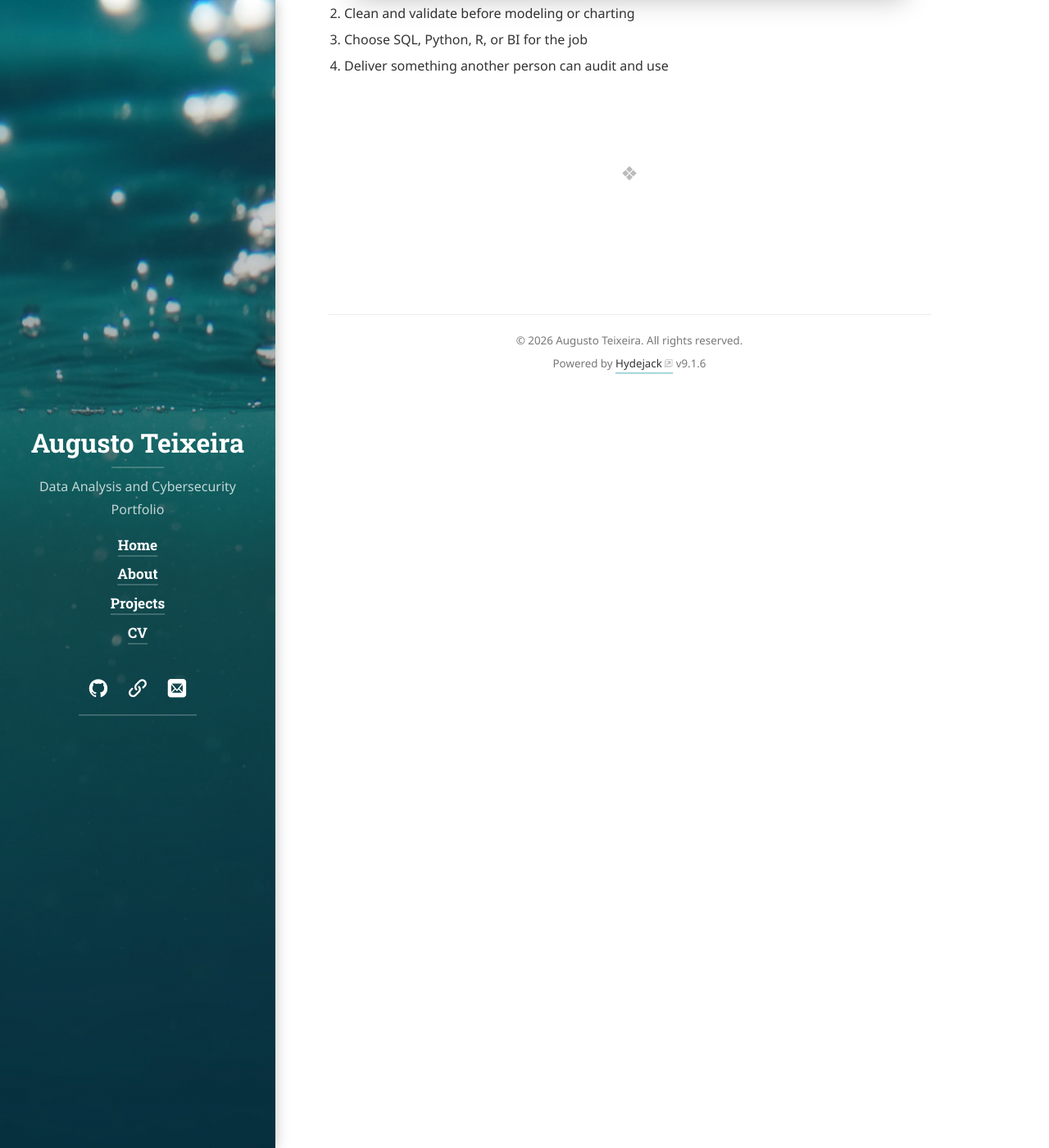
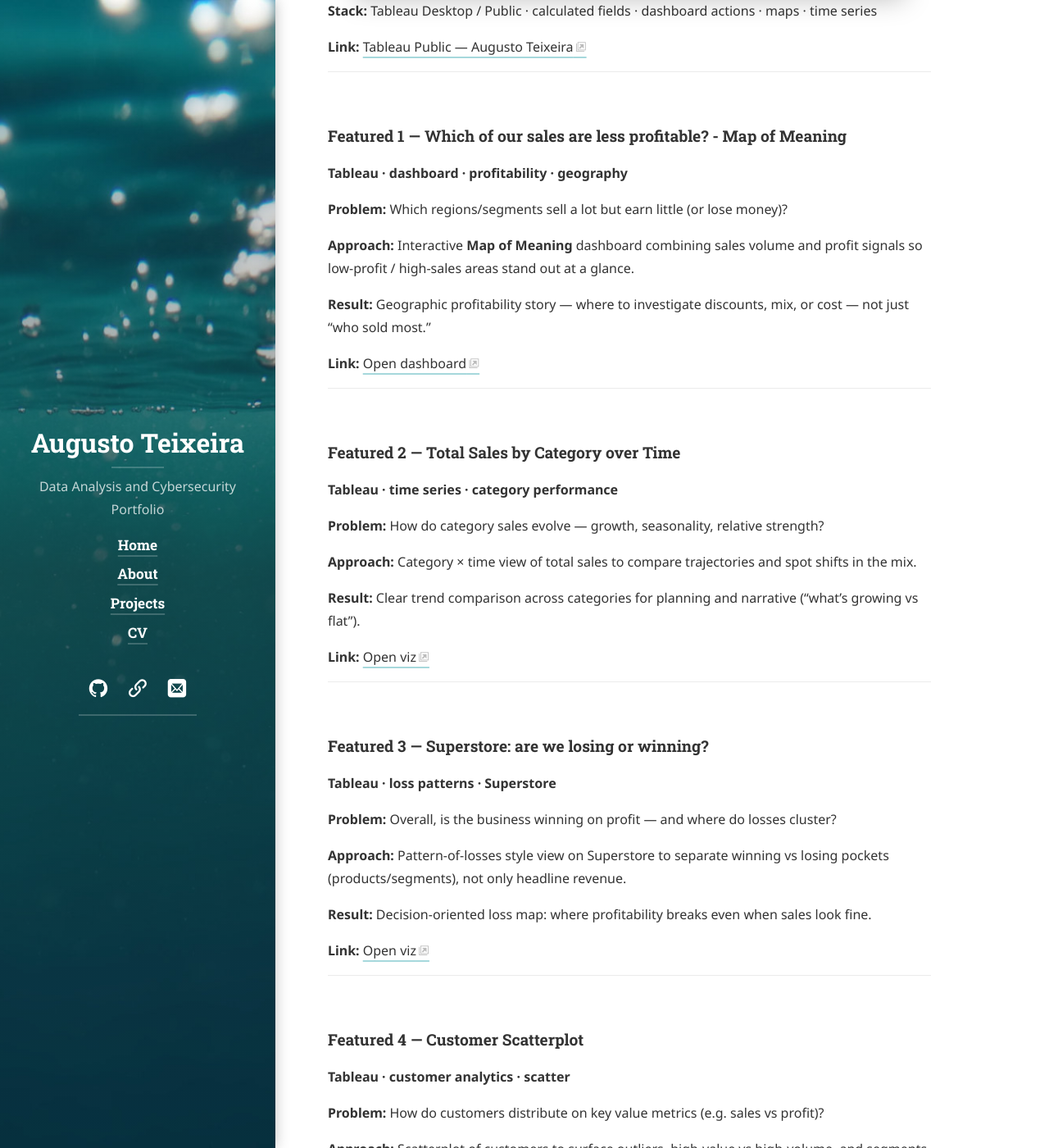
Before and after one commit to a-teixeira/a-teixeira.github.io, a Jekyll site: the page built from projects.md, in a window 1280 px wide and 1400 px high, scrolled down 3616 px. Shown: the whole window at 82% size. Built offline with Jekyll 4.4.1, drawn with Linux system fonts in a browser that asks for light colours; cached includes are drawn as plain includes; nearby versions of some CDN libraries; some web fonts are replaced; library files that are not in the unit come from our copies; some of the changed text lies outside the part shown.

Commit message:
add tableau projects and links projects.md

```diff
--- a/projects.md
+++ b/projects.md
@@ -93,13 +93,94 @@
 
 ## BI / Tableau
 
-### [Dashboard title]
-**Tableau · dashboards** · Year
+### Tableau Public portfolio (14+ vizzes)
+**Tableau · interactive dashboards · Open data** · ongoing
 
-**Problem.** Who needed which decisions?
-**Approach.** KPIs, filters, layout, storytelling.
-**Result.**
-**Link.** Tableau Public or screenshot in `assets/img/projects/`
+**Problem:** Turn sales, geography, and operational data into views that answer business questions quickly — profitability, category trends, customer patterns, loss hotspots.
+
+**Approach:** Built and published **15 visualizations** on Tableau Public (dashboards and analytical sheets): calculated fields, dual axes, maps, scatterplots, control charts, filters, and dashboard layout for stakeholder storytelling. Mix of **interactive dashboards** and focused single-sheet analyses (mainly Superstore; also CO₂, conflict, and other open datasets).
+
+**Result:** A public portfolio of KPI- and question-driven views recruiters can open in the browser — no install needed.
+
+**Stack:** Tableau Desktop / Public · calculated fields · dashboard actions · maps · time series
+
+**Link:** [Tableau Public — Augusto Teixeira](https://public.tableau.com/app/profile/augusto.teixeira/vizzes)
+
+---
+
+### Featured 1 — Which of our sales are less profitable? - Map of Meaning
+**Tableau · dashboard · profitability · geography**
+
+**Problem:** Which regions/segments sell a lot but earn little (or lose money)?
+
+**Approach:** Interactive **Map of Meaning** dashboard combining sales volume and profit signals so low-profit / high-sales areas stand out at a glance.
+
+**Result:** Geographic profitability story — where to investigate discounts, mix, or cost — not just “who sold most.”
+
+**Link:** [Open dashboard](https://public.tableau.com/app/profile/augusto.teixeira/viz/WhichofoursalesarelessprofitableMapofMeaning/Dashboard1)
+
+---
+
+### Featured 2 — Total Sales by Category over Time
+**Tableau · time series · category performance**
+
+**Problem:** How do category sales evolve — growth, seasonality, relative strength?
+
+**Approach:** Category × time view of total sales to compare trajectories and spot shifts in the mix.
+
+**Result:** Clear trend comparison across categories for planning and narrative (“what’s growing vs flat”).
+
+**Link:** [Open viz](https://public.tableau.com/app/profile/augusto.teixeira/viz/TotalSalesbyCategoryoverTime/TotalSalesbyCategoryoverTime)
+
+---
+
+### Featured 3 — Superstore: are we losing or winning?
+**Tableau · loss patterns · Superstore**
+
+**Problem:** Overall, is the business winning on profit — and where do losses cluster?
+
+**Approach:** Pattern-of-losses style view on Superstore to separate winning vs losing pockets (products/segments), not only headline revenue.
+
+**Result:** Decision-oriented loss map: where profitability breaks even when sales look fine.
+
+**Link:** [Open viz](https://public.tableau.com/app/profile/augusto.teixeira/viz/SuperstoreDatasetareweloosingorwinnning/PatternofLosses)
+
+---
+
+### Featured 4 — Customer Scatterplot
+**Tableau · customer analytics · scatter**
+
+**Problem:** How do customers distribute on key value metrics (e.g. sales vs profit)?
+
+**Approach:** Scatterplot of customers to surface outliers, high-value vs high-volume, and segments that need a different offer or cost structure.
+
+**Result:** Quick customer portfolio read — who to protect, who to fix, who is noise.
+
+**Link:** [Open viz](https://public.tableau.com/app/profile/augusto.teixeira/viz/CustomerScatterplot_16934843484120/CustomerScatterplot)
+
+---
+
+<!-- Optional: keep this short list under the featured blocks if you want all titles visible -->
+<details>
+<summary>All published vizzes (15)</summary>
+
+1. [Global CO2 Emissions](https://public.tableau.com/app/profile/augusto.teixeira/viz/GlobalCO2Emissions_17107622359230/Sheet1)
+2. [Map of Meaning: Sales and Profits by Region](https://public.tableau.com/app/profile/augusto.teixeira/viz/MapofMeaningSalesandProfitsbyRegion/MapofMeaningSalesandProfitbyRegion)
+3. [Total Sales by Category over Time](https://public.tableau.com/app/profile/augusto.teixeira/viz/TotalSalesbyCategoryoverTime/TotalSalesbyCategoryoverTime)
+4. [Shipping Trend Q4 2014 - SuperSales Store](https://public.tableau.com/app/profile/augusto.teixeira/viz/ShippingTrendQ42014-SuperSalesStore/Dashboard1)
+5. [Customer Scatterplot](https://public.tableau.com/app/profile/augusto.teixeira/viz/CustomerScatterplot_16934843484120/CustomerScatterplot)
+6. [Which of our sales are less profitable? Map of Meaning](https://public.tableau.com/app/profile/augusto.teixeira/viz/WhichofoursalesarelessprofitableMapofMeaning/Dashboard1)
+7. [Strip Plot & Control Chart](https://public.tableau.com/app/profile/augusto.teixeira/viz/StripPlotControlChart_16932326497170/ControlChart)
+8. [Dont trust only in Statistics!](https://public.tableau.com/app/profile/augusto.teixeira/viz/DonttrustonlyinStatistics/VisualiseyourdatanotonlyStatistics)
+9. [SuperStore Discount & Profit - 2011 until 2015](https://public.tableau.com/app/profile/augusto.teixeira/viz/SuperStoreDiscountProfit-2011until2015_16920266729280/Dashboard1)
+10. [SuperStore Discount & Profit (sheet)](https://public.tableau.com/app/profile/augusto.teixeira/viz/SuperStoreDiscountProfit-2011until2015/SuperStoreDiscountProfit-2011until2015)
+11. [Superstore Dataset: are we loosing or winnning?](https://public.tableau.com/app/profile/augusto.teixeira/viz/SuperstoreDatasetareweloosingorwinnning/PatternofLosses)
+12. [Tallest Buildings Worldwide](https://public.tableau.com/app/profile/augusto.teixeira/viz/TallestBuildingsWorldwide/TallestBuildingsWorldwide)
+13. [Superstore Calculation Table](https://public.tableau.com/app/profile/augusto.teixeira/viz/SuperstoreCalculationTable/ProfitabilitybyItem)
+14. [Visualizing Conflict Worldwide](https://public.tableau.com/app/profile/augusto.teixeira/viz/VisualizingConflictWorldwide/Dashboard1)
+15. [Data Visualization with Tableau](https://public.tableau.com/app/profile/augusto.teixeira/viz/DataVisualizationwithTableau_16914068120650/Dashboard1)
+
+</details>
 
 ---
 
```
